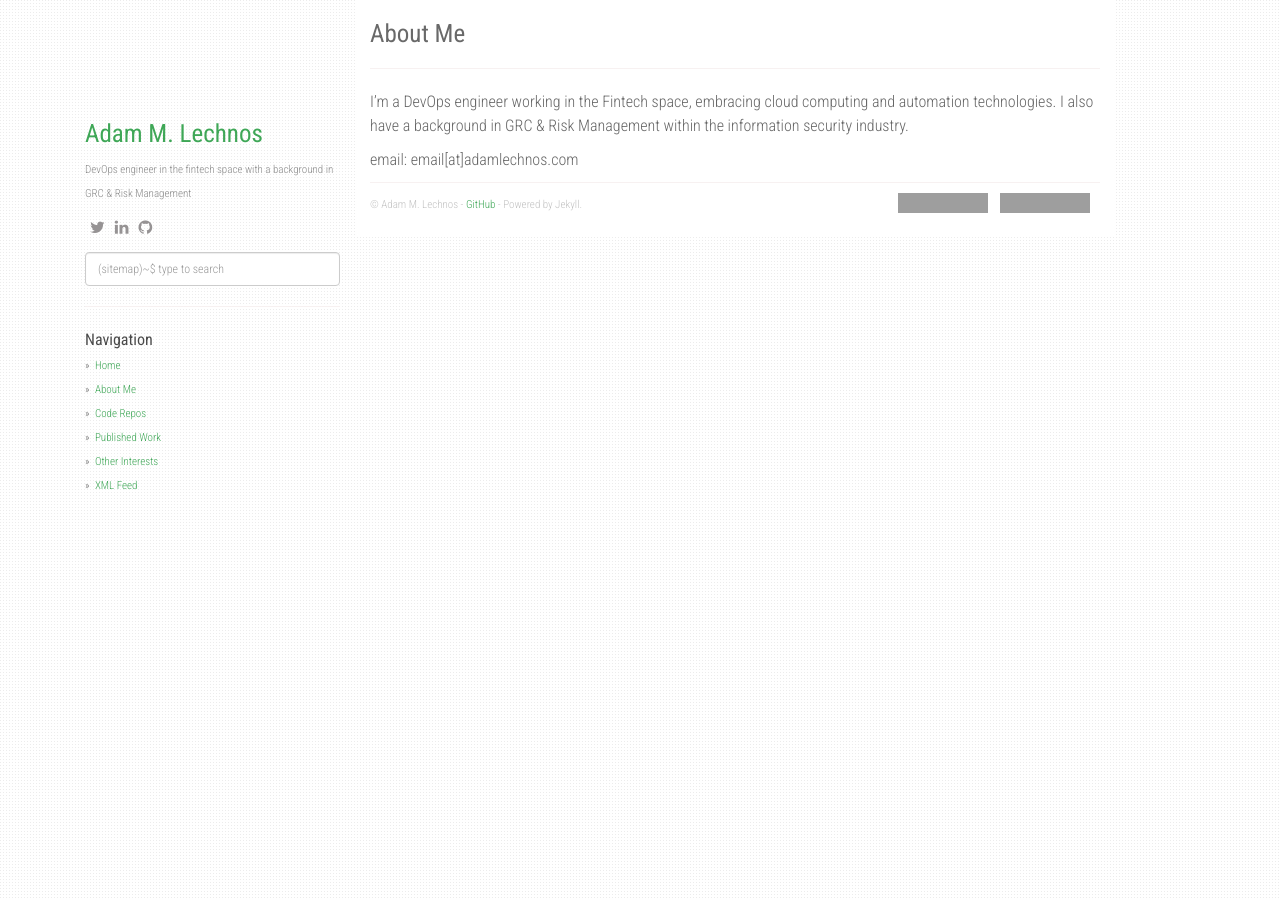
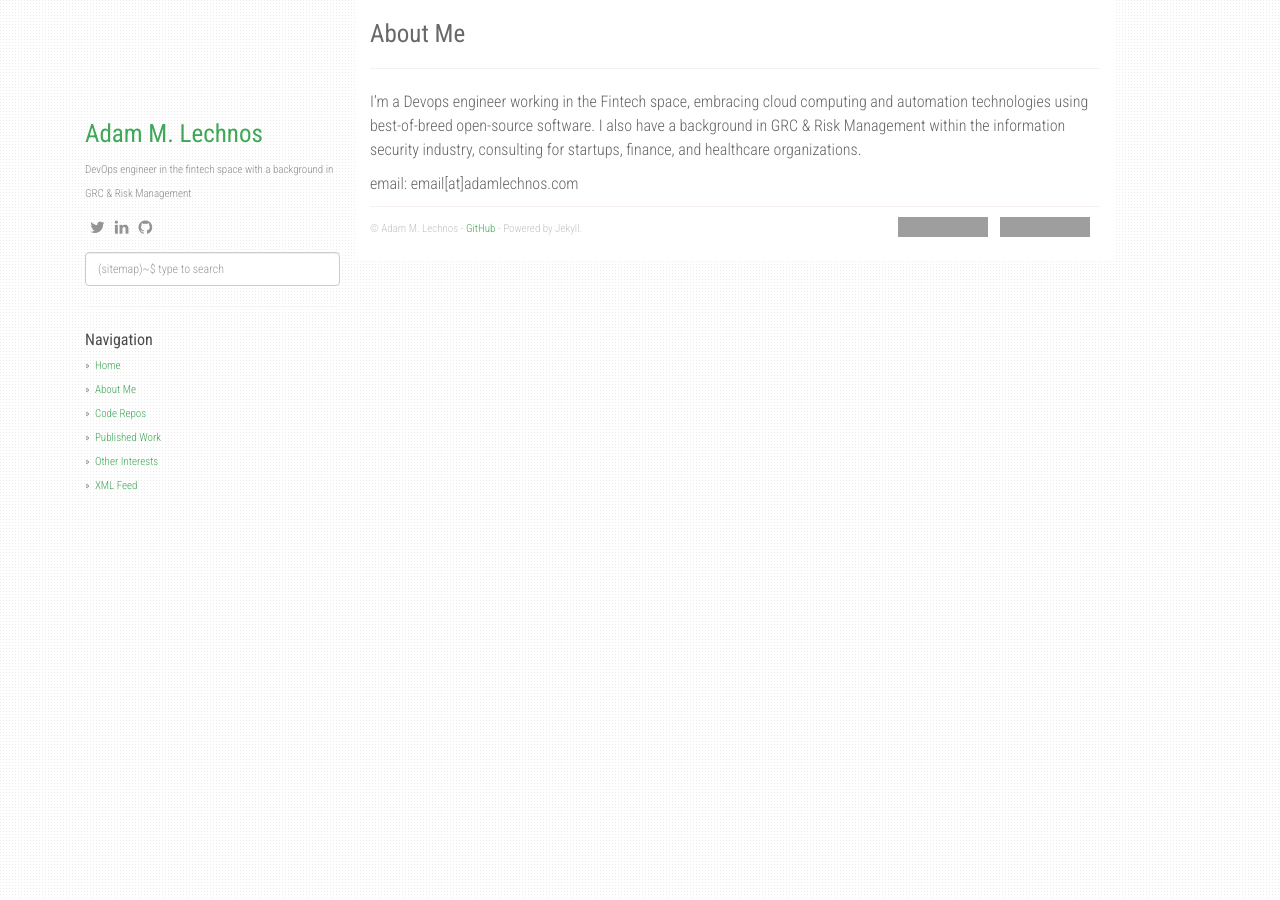
Before and after one commit to Adam-Lechnos/adam-lechnos.github.io, a Jekyll site: the page built from about.md, in a window 1280 px wide. Built offline with Jekyll 4.4.1, drawn with Linux system fonts in a browser that asks for light colours; nearby versions of some CDN libraries; grey boxes are pictures that could not be loaded.

Commit message:
correct about spelling

```diff
--- a/about.md
+++ b/about.md
@@ -4,6 +4,6 @@ title: About Me
 permalink: /about/
 ---
 
-I'm a DevOps engineer working in the Fintech space, embracing cloud computing and automation technologies. I also have a background in GRC & Risk Management within the information security industry.
+I’m a Devops engineer working in the Fintech space, embracing cloud computing and automation technologies using best-of-breed open-source software. I also have a background in GRC & Risk Management within the information security industry, consulting for startups, finance, and healthcare organizations.
 
 email: email[at]adamlechnos.com
```
